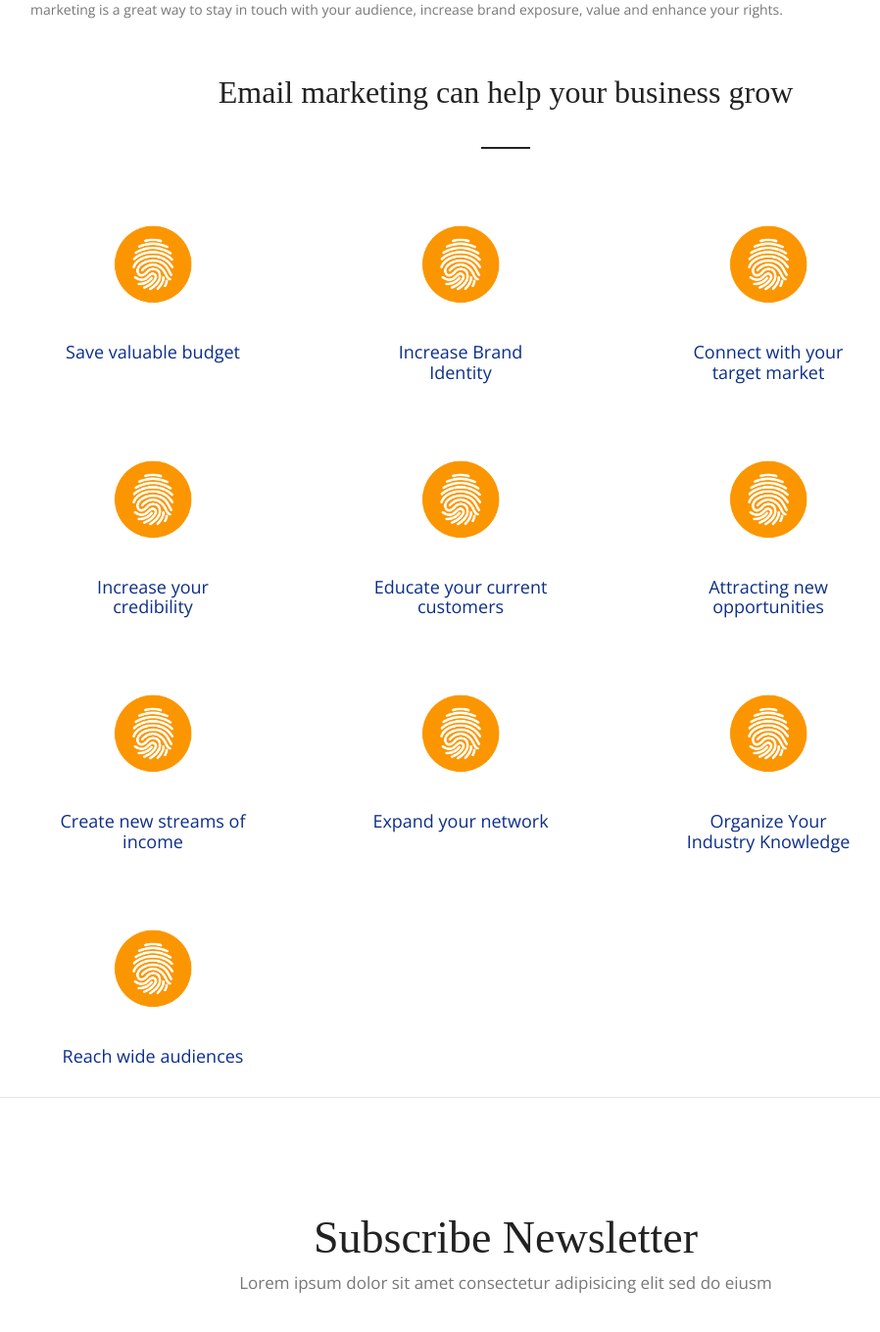
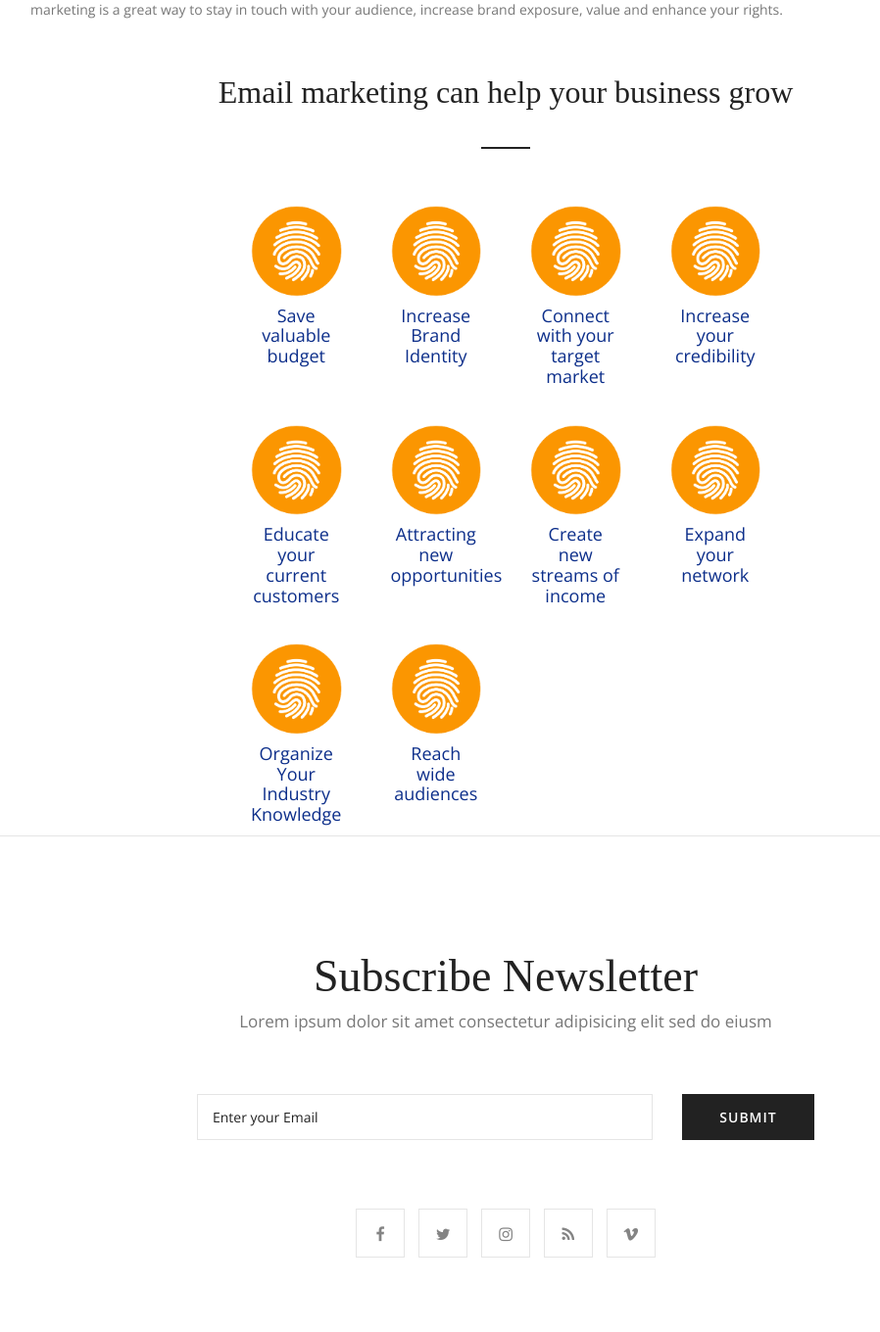
Before and after one commit to vasujain314/Inesh-Web-Project, a PHP site: page /email-marketing.html in a window 1280 px wide. Shown: the part 884-2244 px from the top of the page at 98% size, without its empty margins (124-1022 px from the left). Run offline with PHP 8.4, Linux system fonts and the light colour scheme; some web fonts are replaced.

Commit message:
minor changes

```diff
--- a/css/style.css
+++ b/css/style.css
@@ -1940,29 +1940,6 @@ ul,li{
 	/* margin: 10px; */
 }
 
-@media (min-width: 576px) {
-	.marg-res{
-		margin-right: 0vw!important;
-	}
-}
-@media (min-width: 768px) {
-	.marg-res{
-		margin-right: 0vw!important;
-	}
-}
-
-@media (min-width: 992px) {
-	.marg-res{
-		margin-right: 0vw!important;
-	}
-}
-@media (min-width: 1200px) {
-	.marg-res{
-		margin-right: 5vw!important;
-	}
-}
-
-
 .mx-auto{margin-right:auto!important}
 .mb-auto,.my-auto{margin-bottom:auto!important}
 .ml-auto,.mx-auto{margin-left:auto!important}
--- a/email-marketing.html
+++ b/email-marketing.html
@@ -157,11 +157,11 @@
                 </div>
             </div>
             <div class="row">
-                <div class="col-xs-10 col-xs-offset-1 text-center">
+                <div class="col-sm-8 col-sm-offset-2 col-xs-10 col-xs-offset-1 col-md-6 col-md-offset-3 text-center">
                     <div class="row mx-auto text-center">
-                    <div class="col-xs-4 col-sm-4 size-res marg-res" style="margin-top: 18px;">
+                    <div class="col-xs-6 col-sm-6 col-md-3" style="margin-top: 18px;">
                         <div class="hover_container" style="padding: 10px;">
-                            <img src="img/hover/x.png" alt="Avatar" class="overlay-image mx-auto img-max-hw">
+                            <img src="img/hover/x.png" alt="Avatar" class="overlay-image mx-auto img-fluid">
                             <h4 class="title" Align="center" style="color:#0c2e8a; margin-top: 10px;"><a href="" style="color:#0c2e8a">Save valuable budget</a></h4>
                             <div class="hoverOverlay">
                                 <div class="overlay-text">
@@ -175,47 +175,47 @@
                             </div>
                         </div>
                     </div>
-                    <div class="col-xs-4 col-sm-4 size-res marg-res" style="margin-top: 18px;">
+                    <div class="col-xs-6 col-sm-6 col-md-3" style="margin-top: 18px;">
                         <div class="hover_container" style="padding: 10px;">
-                            <img src="img/hover/x.png" alt="Avatar" class="overlay-image mx-auto img-max-hw">
+                            <img src="img/hover/x.png" alt="Avatar" class="overlay-image mx-auto img-fluid">
                             <h4 class="title" Align="center" style="color:#0c2e8a; margin-top: 10px;"><a href="" style="color:#0c2e8a">Increase Brand Identity</a></h4>
                             <div class="hoverOverlay">
                                 <div class="overlay-text">Get your brand image and name in front of your audience more often by including your logo, tagline, colour palette, and brand graphics in your email communication template design. Seeing your brand elements in every issue will create brand awareness and recognition - even if they look older for one second.</div>
                             </div>
                         </div>
                     </div>
-                    <div class="col-xs-4 col-sm-4 size-res marg-res" style="margin-top: 18px;">
+                    <div class="col-xs-6 col-sm-6 col-md-3" style="margin-top: 18px;">
                         <div class="hover_container" style="padding: 10px;">
-                            <img src="img/hover/x.png" alt="Avatar" class="overlay-image mx-auto img-max-hw">
+                            <img src="img/hover/x.png" alt="Avatar" class="overlay-image mx-auto img-fluid">
                             <h4 class="title" Align="center" style="color:#0c2e8a; margin-top: 10px;"><a href="" style="color:#0c2e8a">Connect with your target market</a></h4>
                             <div class="hoverOverlay">
                                 <div class="overlay-text">Email marketing helps you keep in touch with your audience, keeping your mind on a regular basis and at the tip of their tongue. It ensures that when your services, products, or programs are needed, they will buy from you or contact your friends, family, colleagues, and you.</div>
                             </div>
                         </div>
                     </div>
-                    </div>
-                    <div class="row mx-auto text-center">
-                    <div class="col-xs-4 col-sm-4 size-res marg-res" style="margin-top: 18px;">
+                    <div class="col-xs-6 col-sm-6 col-md-3" style="margin-top: 18px;">
                         <div class="hover_container" style="padding: 10px;">
-                            <img src="img/hover/x.png" alt="Avatar" class="overlay-image mx-auto img-max-hw">
+                            <img src="img/hover/x.png" alt="Avatar" class="overlay-image mx-auto img-fluid">
                             <h4 class="title" Align="center" style="color:#0c2e8a; margin-top: 10px;"><a href="" style="color:#0c2e8a">Increase your credibility</a></h4>
                             <div class="hoverOverlay">
                                 <div class="overlay-text">Continuous, quality email marketing which is relevant, on-topic and worth the price, will help you gain and grow your target market trust, making it very easy for you to promote and sell your products and services.</div>
                             </div>
                         </div>
                     </div>
-                    <div class="col-xs-4 col-sm-4 size-res marg-res" style="margin-top: 18px;">
+                    </div>
+                    <div class="row mx-auto text-center">
+                    <div class="col-xs-6 col-sm-6 col-md-3" style="margin-top: 18px;">
                         <div class="hover_container" style="padding: 10px;">
-                            <img src="img/hover/x.png" alt="Avatar" class="overlay-image mx-auto img-max-hw">
+                            <img src="img/hover/x.png" alt="Avatar" class="overlay-image mx-auto img-fluid">
                             <h4 class="title" Align="center" style="color:#0c2e8a; margin-top: 10px;"><a href="" style="color:#0c2e8a">Educate your current customers</a></h4>
                             <div class="hoverOverlay">
                                 <div class="overlay-text">Your email newsletter is a great place to keep what your customers have in your business. By sharing what you are working on and who is working on, you can make them aware of those products, services and the programs available to them - and perhaps they are hired to keep you from hiring or buying from you again.</div>
                             </div>
                         </div>
                     </div>
-                    <div class="col-xs-4 col-sm-4 size-res marg-res" style="margin-top: 18px;">
+                    <div class="col-xs-6 col-sm-6 col-md-3" style="margin-top: 18px;">
                         <div class="hover_container" style="padding: 10px;">
-                            <img src="img/hover/x.png" alt="Avatar" class="overlay-image mx-auto img-max-hw">
+                            <img src="img/hover/x.png" alt="Avatar" class="overlay-image mx-auto img-fluid">
                             <h4 class="title" Align="center" style="color:#0c2e8a; margin-top: 10px;"><a href="" style="color:#0c2e8a">Attracting new opportunities</a></h4>
                             <div class="hoverOverlay">
                                 <div class="overlay-text">
@@ -224,40 +224,38 @@
                             </div>
                         </div>
                     </div>
-                    </div>
-                    <div class="row mx-auto text-center">
-                    <div class="col-xs-4 col-sm-4 size-res marg-res" style="margin-top: 18px;">
+                    <div class="col-xs-6 col-sm-6 col-md-3" style="margin-top: 18px;">
                         <div class="hover_container" style="padding: 10px;">
-                            <img src="img/hover/x.png" alt="Avatar" class="overlay-image mx-auto img-max-hw">
+                            <img src="img/hover/x.png" alt="Avatar" class="overlay-image mx-auto img-fluid">
                             <h4 class="title" Align="center" style="color:#0c2e8a; margin-top: 10px;"><a href="" style="color:#0c2e8a">Create new streams of income</a></h4>
                             <div class="hoverOverlay">
                                 <div class="overlay-text">You can also use your email newsletter as an affiliate, products, programs and services that you have used yourself or believe in and earn commission on sales made by your referrals. Once your list gets big enough, you can also sell ad space in your e-zine.</div>
                             </div>
                         </div>
                     </div>
-                    <div class="col-xs-4 col-sm-4 size-res marg-res" style="margin-top: 18px;">
+                    <div class="col-xs-6 col-sm-6 col-md-3" style="margin-top: 18px;">
                         <div class="hover_container" style="padding: 10px;">
-                            <img src="img/hover/x.png" alt="Avatar" class="overlay-image mx-auto img-max-hw">
+                            <img src="img/hover/x.png" alt="Avatar" class="overlay-image mx-auto img-fluid">
                             <h4 class="title" Align="center" style="color:#0c2e8a; margin-top: 10px;"><a href="" style="color:#0c2e8a">Expand your network</a></h4>
                             <div class="hoverOverlay">
                                 <div class="overlay-text">Email marketing helps you to build your list by allowing you to develop your network and capture the email address via the Website Opt-in box. By entering their names and emails, visitors allow you to market them by email and offer them by email. Remember to promote your email newsletter through social media, on your website, in products, and even in your email signature</div>
                             </div>
                         </div>
                     </div>
-                    <div class="col-xs-4 col-sm-4 size-res marg-res" style="margin-top: 18px;">
+                    </div>
+                    <div class="row mx-auto text-center">
+                    <div class="col-xs-6 col-sm-6 col-md-3" style="margin-top: 18px;">
                         <div class="hover_container" style="padding: 10px;">
-                            <img src="img/hover/x.png" alt="Avatar" class="overlay-image mx-auto img-max-hw">
+                            <img src="img/hover/x.png" alt="Avatar" class="overlay-image mx-auto img-fluid">
                             <h4 class="title" Align="center" style="color:#0c2e8a; margin-top: 10px;"><a href="" style="color:#0c2e8a">Organize Your Industry Knowledge</a></h4>
                             <div class="hoverOverlay">
                                 <div class="overlay-text">On a topic, a series of articles written for your email newsletter can be repurchased in a free audio for an e-book, whitepaper, guide, or even content marketing. You may use your email newsletter for testing of  content topics, subject lines, headlines  and more, then turn your most loved and liked content into an information product.</div>
                             </div>
                         </div>
                     </div>
-                    </div>
-                    <div class="row mx-auto text-center">
-                    <div class="col-xs-4 col-sm-4 size-res marg-res" style="margin-top: 18px;">
+                    <div class="col-xs-6 col-sm-6 col-md-3" style="margin-top: 18px;">
                         <div class="hover_container" style="padding: 10px;">
-                            <img src="img/hover/x.png" alt="Avatar" class="overlay-image mx-auto img-max-hw">
+                            <img src="img/hover/x.png" alt="Avatar" class="overlay-image mx-auto img-fluid">
                             <h4 class="title" Align="center" style="color:#0c2e8a; margin-top: 10px;"><a href="" style="color:#0c2e8a">Reach wide audiences</a></h4>
                             <div class="hoverOverlay">
                                 <div class="overlay-text">Get your website newsletter back to your website by promoting recent blog posts in each issue to attract new visitors through social media.</div>
@@ -265,6 +263,8 @@
                         </div>
                     </div>
                     </div>
+                    <!-- <div class="row mx-auto text-center"> -->
+                    <!-- </div> -->
                 </div>
             </div>
         </section>
--- a/service.html
+++ b/service.html
@@ -2,7 +2,7 @@
 <html>
 <head>
 <meta charset="utf-8">
-<title>Digency Template Html5 | Our services</title>
+<title>Inesh | Our services</title>
 
 <!-- Stylesheets -->
 <link href="css/bootstrap.css" rel="stylesheet">
```
